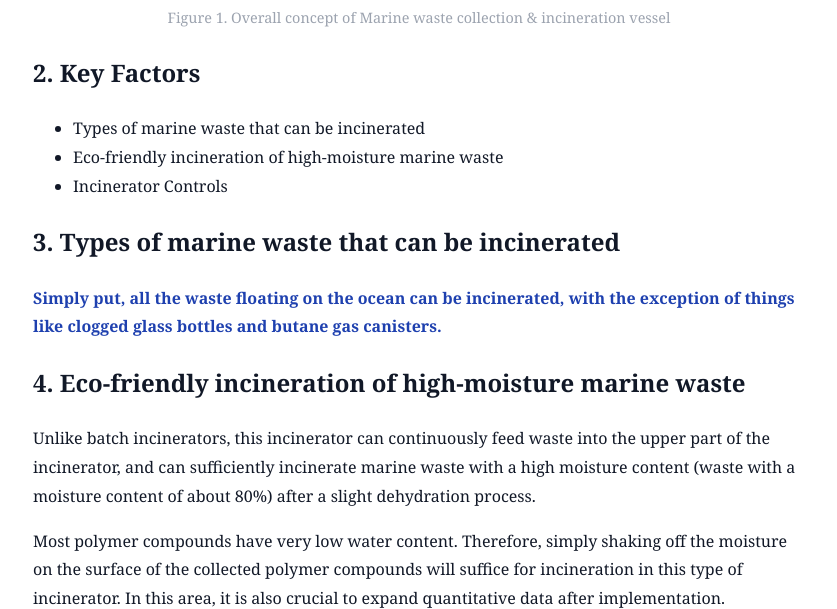
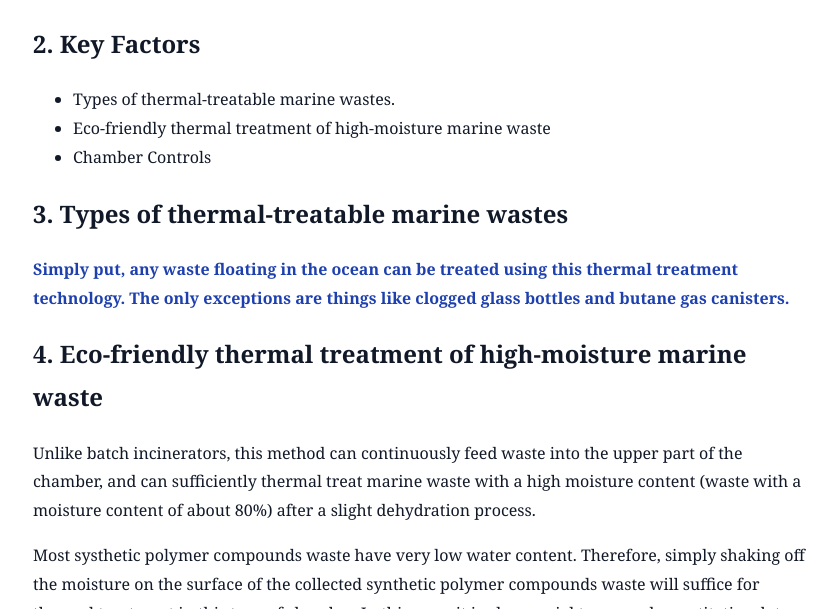
Before and after one commit to ssimsangmin49-creator/ecofriendly-polymer-compounds-incineration, a Jekyll site: the page built from _posts/2026-01-17-marine-waste-collection-vessel-small.md, in a window 1280 px wide and 1400 px high, scrolled down 794 px. Shown: the part 281-890 px from the top of the window, without its empty margins (221-1058 px from the left). Built offline with Jekyll 4.4.1, drawn with Linux system fonts in a browser that asks for light colours; some of the changed text lies outside the part shown; grey boxes are pictures that could not be loaded.

Commit message:
Refine terminology and improve content clarity
Updated terminology from 'incineration' to 'thermal treatment' for clarity. Revised sections to improve accuracy and consistency in describing the technology.

```diff
--- a/_posts/2026-01-17-marine-waste-collection-vessel-small.md
+++ b/_posts/2026-01-17-marine-waste-collection-vessel-small.md
@@ -1,23 +1,21 @@
 ---
 layout: post
-title: "Applicable to marine waste collection vessels-1"
+title: "Applicable to marine waste collection vessels(01)"
 permalink: /marine-waste-collection-vessel-small/
 label: "AZADrg Blog (Application report-03)"
 ---
 
 ## 1. Introduction
 
-This incineration technology can simultaneously collect and incinerate marine waste
-in an environmentally friendly manner.
+This technology can collect and thermally treat marine waste in an environmentally friendly manner.
 
-This blog post introduces a method for collecting and incinerating marine waste
-simultaneously using an incinerator that achieves excellent incineration performance
-despite a certain moisture content.
+This blog post introduces a method for collecting and thermal-treating marine waste.
+This method utilizes a chamber that exhibits excellent heat treatment performance despite its moisture content.
 
 <figure style="text-align:center;">
   <a href="#wte-hx">
     <img src="{{ '/assets/images/marine-vessel-01.png' | relative_url }}"
-         alt="Marine waste collection & incineration vessel"
+         alt="Marine waste collection & thermal treatment vessel"
          style="max-width:700px; width:100%; cursor: zoom-in;">
   </a>
 
@@ -26,7 +24,7 @@ despite a certain moisture content.
     font-size:0.9rem;
     color:#9ca3af;
   ">
-    Figure 1. Overall concept of Marine waste collection & incineration vessel
+    Figure 1. Overall concept of Marine waste collection & thermal treatment vessel
   </figcaption>
 </figure>
 
@@ -38,27 +36,27 @@ despite a certain moisture content.
 
 ## 2. Key Factors
 
-- Types of marine waste that can be incinerated
-- Eco-friendly incineration of high-moisture marine waste
-- Incinerator Controls
+- Types of thermal-treatable marine wastes.
+- Eco-friendly thermal treatment of high-moisture marine waste
+- Chamber Controls
 
-## 3. Types of marine waste that can be incinerated
+## 3. Types of thermal-treatable marine wastes
 
 <span style="color:#1e40af; font-weight:bold;">
-Simply put, all the waste floating on the ocean can be incinerated,
-with the exception of things like clogged glass bottles and butane gas canisters.
+Simply put, any waste floating in the ocean can be treated using this thermal treatment technology.
+The only exceptions are things like clogged glass bottles and butane gas canisters.
 </span>
 
-## 4. Eco-friendly incineration of high-moisture marine waste
+## 4. Eco-friendly thermal treatment of high-moisture marine waste
 
-Unlike batch incinerators, this incinerator can continuously feed waste
-into the upper part of the incinerator, and can sufficiently incinerate
+Unlike batch incinerators, this method can continuously feed waste
+into the upper part of the chamber, and can sufficiently thermal treat
 marine waste with a high moisture content (waste with a moisture content of about 80%)
 after a slight dehydration process.
 
-Most polymer compounds have very low water content. Therefore, simply shaking off the moisture
-on the surface of the collected polymer compounds will suffice for incineration
-in this type of incinerator.
+Most systhetic polymer compounds waste have very low water content. Therefore, simply shaking off the moisture
+on the surface of the collected synthetic polymer compounds waste will suffice for thermal treatment
+in this type of chamber.
 In this area, it is also crucial to expand quantitative data after implementation.
 
 <figure style="text-align:center;">
@@ -70,16 +68,16 @@ In this area, it is also crucial to expand quantitative data after implementatio
     font-size:0.9rem;
     color:#9ca3af;
     ">
-  Figure 2. Incinerator layout on a small ship
+  Figure 2. Chamber units layout on a small ship
   </figcaption>
 </figure>
 
 Considering the ocean environment, a bag filter-type dust collector was installed.
 This area also requires data collection on the results of field tests to improve its structure and performance.
 
-## Incinerator controls
+## Chamber controls
 
-Control of the operation of each incinerator is possible through the control box on the deck
+Control of the operation of each chamber is possible through the control box on the deck
 and the control system installed in the cabin, allowing for independent or mixed operation.
 
 <figure style="text-align:center;">
```
Also changed, not shown: other parts of _posts/2026-01-17-marine-waste-collection-vessel-small.md (+1 -1 lines).
